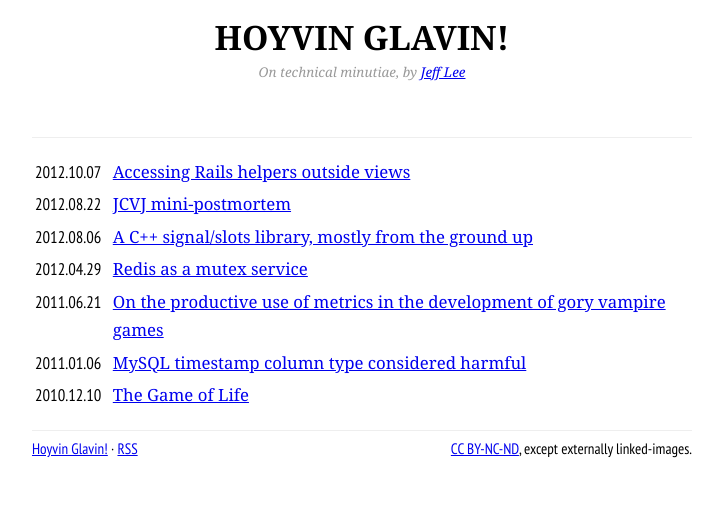
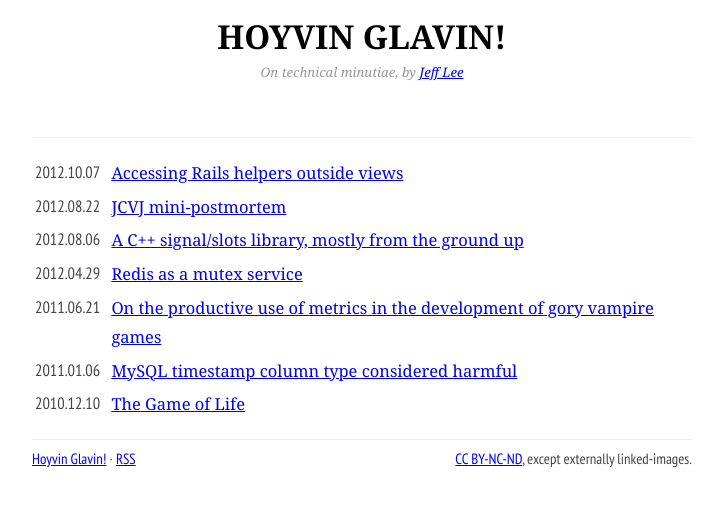
Before and after one commit to jeffomatic/jeffomatic.github.io, a Jekyll site: the page built from index.html, in a window 1280 px wide. Shown: the top 507 px of the page, without its empty margins (278-1001 px from the left). Built offline with Jekyll 4.4.1, drawn with Linux system fonts in a browser that asks for light colours; some web fonts are replaced.

Commit message:
change fonts

```diff
--- a/assets/style/site.scss
+++ b/assets/style/site.scss
@@ -7,8 +7,9 @@
 html {
   font-family: Georgia, serif;
   background: white;
-  font-size: 1.05em;
-  line-height: 1.7em;
+  color: #444;
+  font-size: 1.03em;
+  line-height: 1.8em;
 }
 
 p code {
```
Also changed, not shown: 1 other file.
